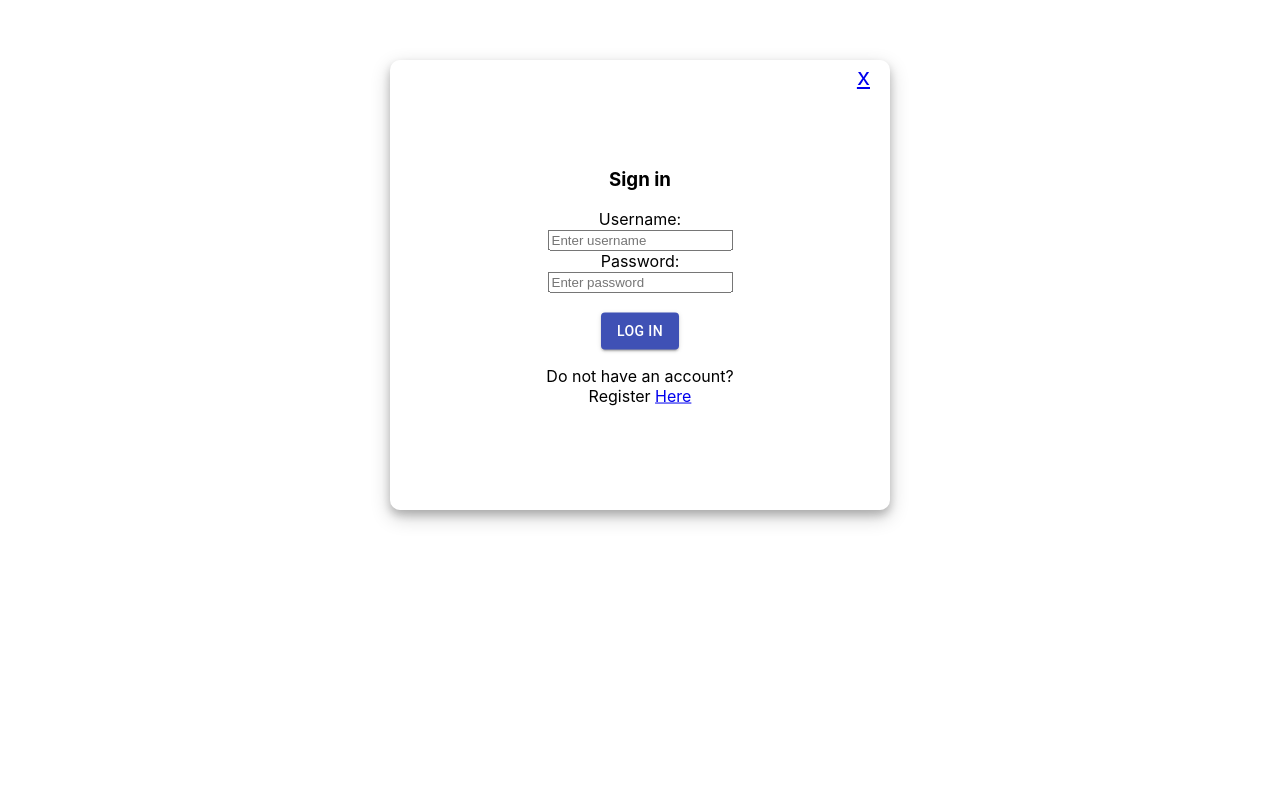
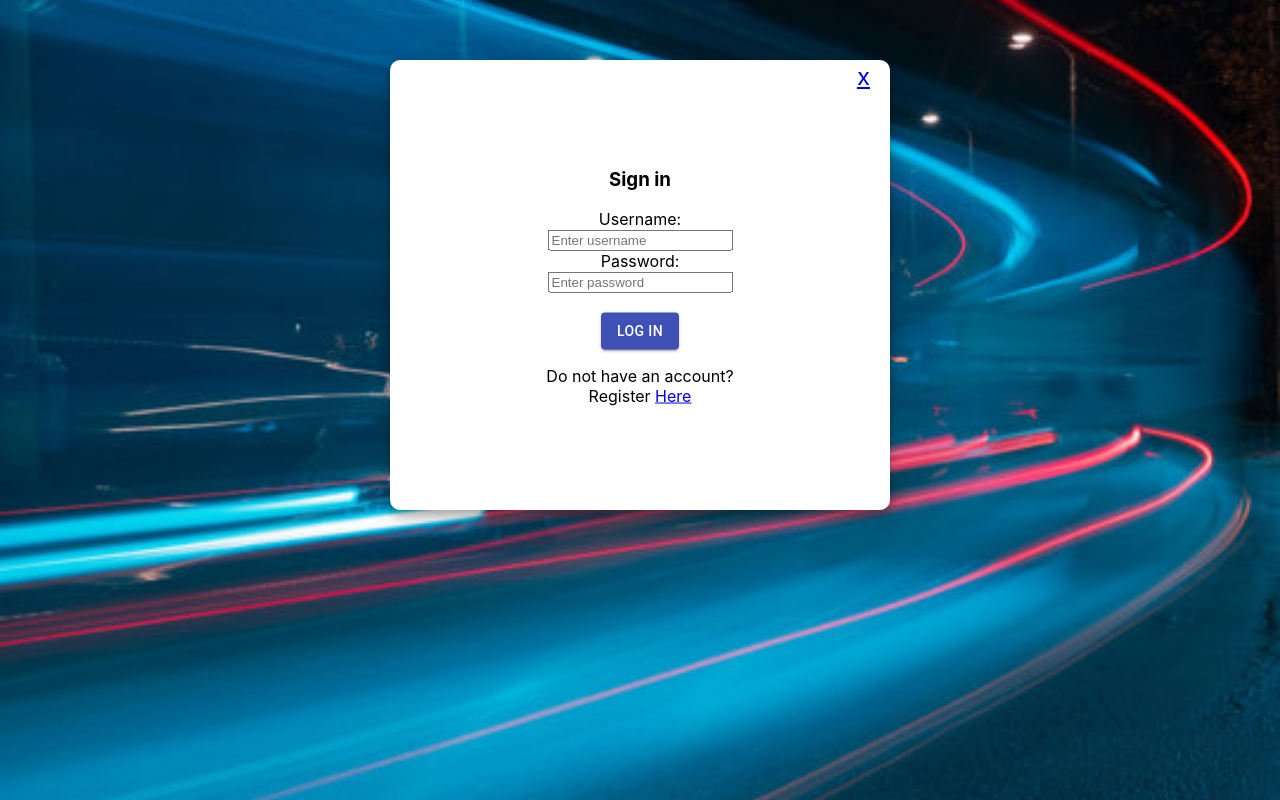
Before and after one commit to kamilbochno/AutoMotiveInspectionTool, a React (Create React App) app: page /Login in a window 1280 px wide. Built offline with nearby package versions, Linux system fonts and the light colour scheme.

Commit message:
Add background, change styles

```diff
--- a/src/Components/Loginform/Loginform.css
+++ b/src/Components/Loginform/Loginform.css
@@ -1,12 +1,18 @@
+
+
+
 .Login {
     margin: 60px auto;
     width: 500px;
+    background-color: white;
     box-shadow: 0 5px 8px 0 rgba(0, 0, 0, 0.2), 0 7px 20px 0 rgba(0, 0, 0, 0.2);
     position: relative;
     border-radius: 10px;
     height: 450px;
     display: grid;
     grid-template-columns: 1fr 1fr;
+
+
   }
 
 .close-btn {
--- a/src/Components/Registerform/Registerform.css
+++ b/src/Components/Registerform/Registerform.css
@@ -1,6 +1,7 @@
 .Register {
     margin: 60px auto;
     width: 500px;
+    background-color: white;
     box-shadow: 0 5px 8px 0 rgba(0, 0, 0, 0.2), 0 7px 20px 0 rgba(0, 0, 0, 0.2);
     position: relative;
     border-radius: 10px;
--- a/src/Components/Vehiclesform/VehicleForm.css
+++ b/src/Components/Vehiclesform/VehicleForm.css
@@ -1,6 +1,7 @@
 .main-form {
     margin: 60px auto;
     width: 500px;
+    background-color: white;
     box-shadow: 0 5px 8px 0 rgba(0, 0, 0, 0.2), 0 7px 20px 0 rgba(0, 0, 0, 0.2);
     position: relative;
     border-radius: 10px;
--- a/src/index.css
+++ b/src/index.css
@@ -1,4 +1,9 @@
 body {
+  background: url(background.jpg) no-repeat center center fixed;
+    -webkit-background-size: cover;
+    -moz-background-size: cover;
+    -o-background-size: cover;
+    background-size: cover;
   margin: 0;
   font-family: -apple-system, BlinkMacSystemFont, 'Segoe UI', 'Roboto', 'Oxygen',
     'Ubuntu', 'Cantarell', 'Fira Sans', 'Droid Sans', 'Helvetica Neue',
```
Also changed, not shown: src/background.jpg (added).
